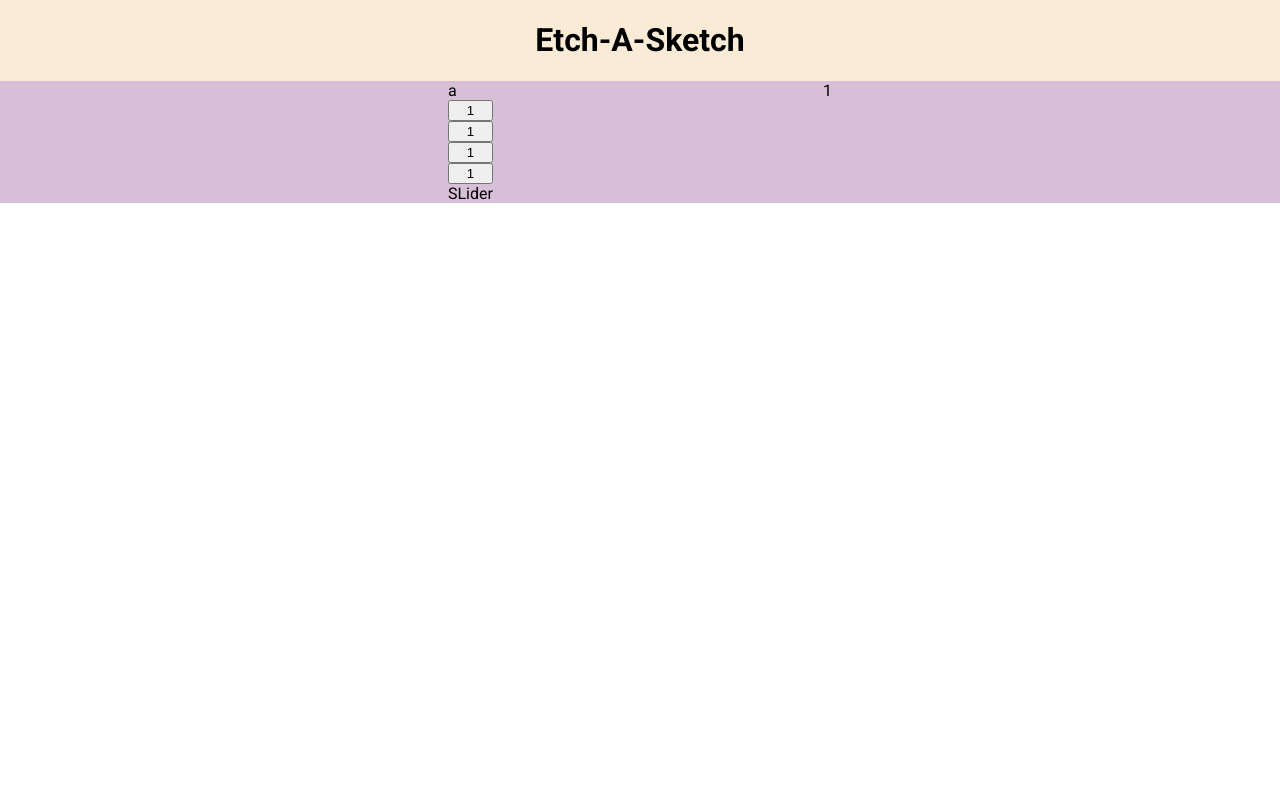
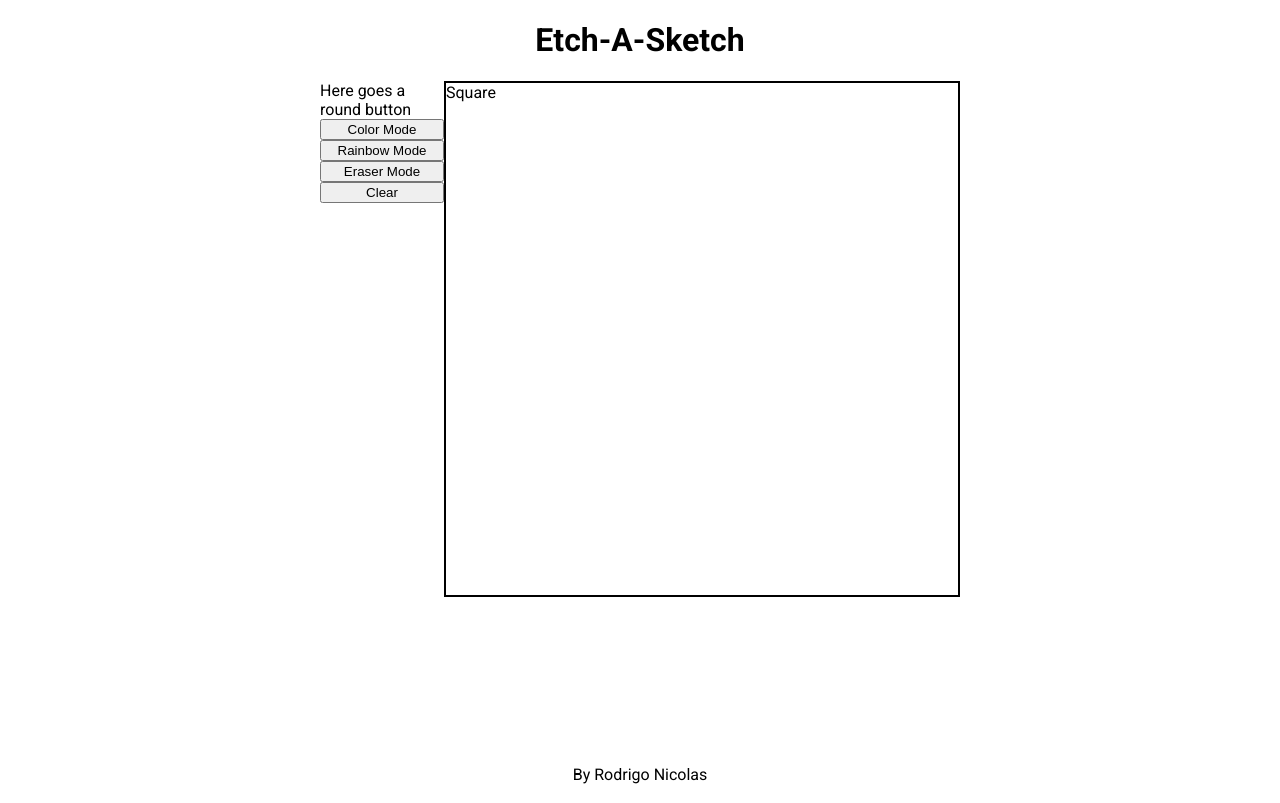
Before and after one commit to salocin-95/etch-a-sketch, a plain HTML site: page index.html in a window 1280 px wide. Shown: the top 803 px of the page. Drawn offline with Linux system fonts and the light colour scheme.

Commit message:
Modify index.html and style.css

```diff
--- a/index.html
+++ b/index.html
@@ -12,25 +12,36 @@
 </head>
 <body>
     <header class="header">
-        <h1 class="tittle">Etch-A-Sketch</h1>
+        <div class="container">
+            <h1 class="title">Etch-A-Sketch</h1>
+        </div>
     </header>
     <main class="main">
         <div class="container">
-            <div class="btn-container">
-                <div class="color">a</div>
-                <button class="btn">1</button>
-                <button class="btn">1</button>
-                <button class="btn">1</button>
-                <button class="btn">1</button>
-                <div class="slider">SLider</div>
-            </div>
-            <div class="screen">
-                <div class="pixels">
-                    1
+            <div class="row">
+                <div class="col">
+                    <div class="color-picker">
+                        Here goes a round button
+                    </div>
+                    <button class="btn">
+                        Color Mode
+                    </button>
+                    <button class="btn">
+                        Rainbow Mode
+                    </button>
+                    <button class="btn">
+                        Eraser Mode
+                    </button>
+                    <button class="btn">
+                        Clear
+                    </button>
+                </div>
+                <div class="col">
+                    <div class="square-container">Square</div>
                 </div>
             </div>
         </div>
     </main>
-    <footer class="footer">By Rodrigo Nicolas</footer>
+    <footer class="footer container">By Rodrigo Nicolas</footer>
 </body>
 </html>
--- a/style.css
+++ b/style.css
@@ -5,36 +5,39 @@
 body {
     font-family: 'Roboto';
     margin: 0 auto;
-    max-width: 100vw;
-    max-height: 100vh;
 }
 
 .container {
-    display: flex;
-    flex-direction: row;
-    justify-content: space-between;
-    width: 30%;
+    margin: 0 auto;
+    width: 50%;
+    max-width: 1000px;
 }
 
-.header {
-    background-color: antiquewhite;
-    display: flex;
-    justify-content: center;
+.title {
+    text-align: center;
 }
 
-.main {
-    background-color: thistle;
+.row {
     display: flex;
-    justify-content: center;
+    justify-content: space-between;
+}
+
+.col {
+    display: flex;
+    flex-direction: column;
+}
+
+.square-container {
+    width: 516px;
+    height: 516px;
+    border: 2px solid black;
 }
 
 .footer {
-    background-color: tomato;
-    margin-top: 100%;
+    position: absolute;
+    bottom: 0;
+    left: 0;
+    right: 0;
+    padding: 1rem;
     text-align: center;
 }
-
-.btn-container {
-    display: flex;
-    flex-direction: column;
-}
```
